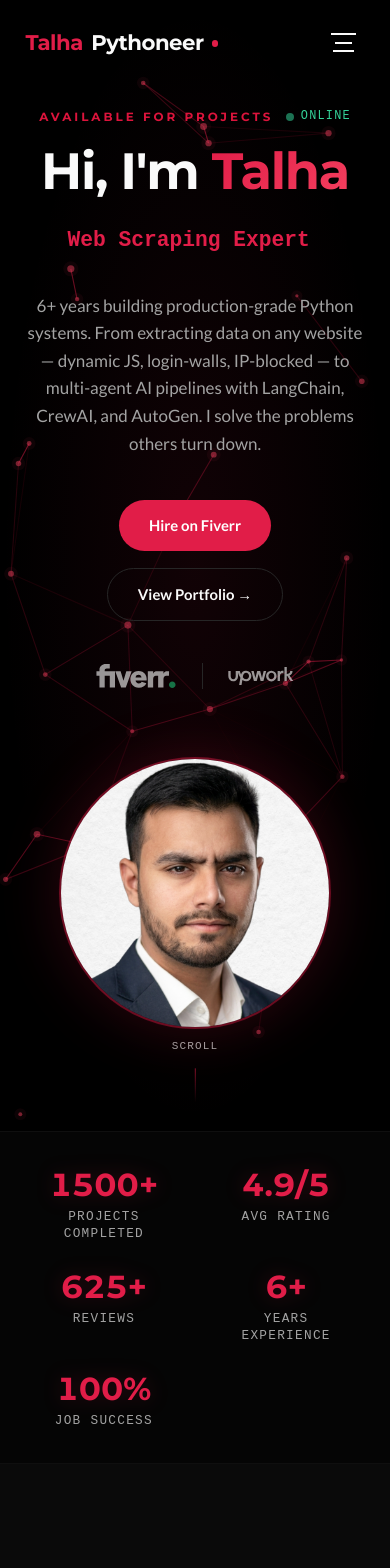
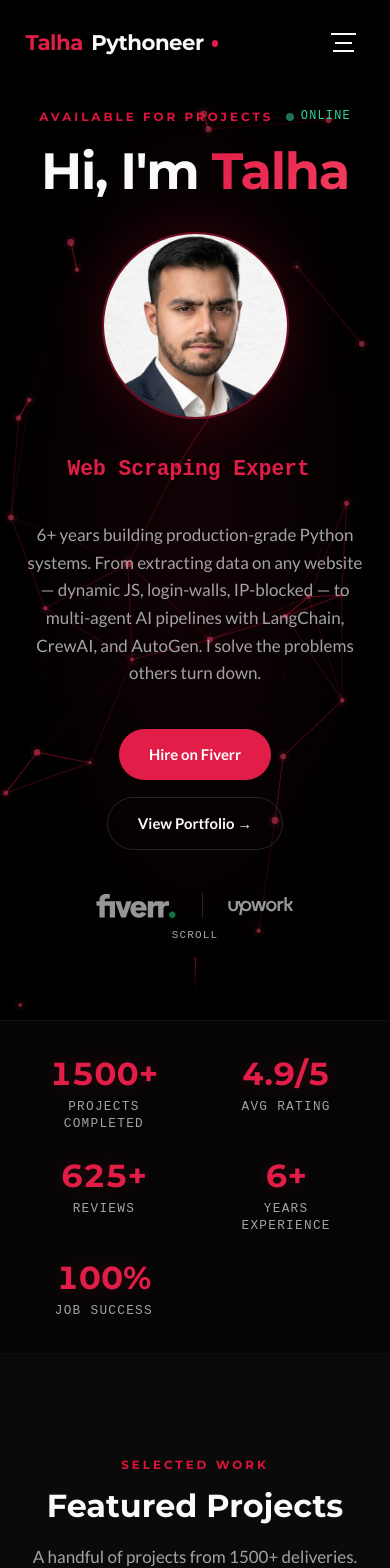
Before and after one commit to talhapythoneer/talhapythoneer-portfolio, a Next.js app: page / in a window 390 px wide. Shown: the top 1568 px of the page. Built offline with nearby package versions, Linux system fonts and the light colour scheme.

Commit message:
Show hero photo on first render on mobile
- On mobile the photo now appears right under the 'Hi, I'm Talha'
  heading (above the fold) instead of below all the text
- Desktop keeps the side photo (hidden on mobile); extracted a shared
  ProfilePhoto to avoid duplication

```diff
--- a/components/Hero.tsx
+++ b/components/Hero.tsx
@@ -45,6 +45,28 @@ function TypingText() {
   );
 }
 
+function ProfilePhoto({ size = "w-64 h-64 md:w-80 md:h-80" }: { size?: string }) {
+  return (
+    <div className={`relative ${size}`}>
+      <div className="absolute inset-0 rounded-full bg-[#E11D48]/10 animate-[spin_12s_linear_infinite]">
+        <div className="absolute inset-4 rounded-full border border-dashed border-[#E11D48]/20" />
+      </div>
+      <div className="absolute inset-0 rounded-full bg-gradient-to-br from-[#E11D48]/20 to-transparent animate-pulse" />
+
+      <div className="relative z-10 w-full h-full rounded-full overflow-hidden border-2 border-[#E11D48]/40 shadow-[0_0_60px_rgba(225,29,72,0.2)]">
+        <Image
+          src="/assets/img/porifle_v1.png"
+          alt="Talha Pythoneer - Python Developer and Web Scraping Expert"
+          fill
+          className="object-cover"
+          priority
+          sizes="(max-width: 768px) 256px, 320px"
+        />
+      </div>
+    </div>
+  );
+}
+
 const container: Variants = {
   hidden: {},
   show: { transition: { staggerChildren: 0.12 } },
@@ -85,6 +107,11 @@ export default function Hero() {
             Hi, I&apos;m{" "}
             <span className="text-gradient">Talha</span>
           </motion.h1>
+
+          {/* Mobile-only photo — visible on first render right under the name */}
+          <motion.div variants={item} className="lg:hidden flex justify-center my-8">
+            <ProfilePhoto size="w-44 h-44 sm:w-52 sm:h-52" />
+          </motion.div>
 
           <motion.div variants={item} className="text-xl md:text-2xl text-[#A3A3A3] mb-8 h-8">
             <TypingText />
@@ -156,25 +183,9 @@ export default function Hero() {
           initial={{ opacity: 0, scale: 0.85, rotateY: -15 }}
           animate={{ opacity: 1, scale: 1, rotateY: 0 }}
           transition={{ duration: 0.9, ease: [0.25, 0.46, 0.45, 0.94], delay: 0.3 }}
-          className="relative flex-shrink-0"
+          className="relative flex-shrink-0 hidden lg:block"
         >
-          <div className="relative w-64 h-64 md:w-80 md:h-80">
-            <div className="absolute inset-0 rounded-full bg-[#E11D48]/10 animate-[spin_12s_linear_infinite]">
-              <div className="absolute inset-4 rounded-full border border-dashed border-[#E11D48]/20" />
-            </div>
-            <div className="absolute inset-0 rounded-full bg-gradient-to-br from-[#E11D48]/20 to-transparent animate-pulse" />
-
-            <div className="relative z-10 w-full h-full rounded-full overflow-hidden border-2 border-[#E11D48]/40 shadow-[0_0_60px_rgba(225,29,72,0.2)]">
-              <Image
-                src="/assets/img/porifle_v1.png"
-                alt="Talha Pythoneer - Python Developer and Web Scraping Expert"
-                fill
-                className="object-cover"
-                priority
-                sizes="(max-width: 768px) 256px, 320px"
-              />
-            </div>
-          </div>
+          <ProfilePhoto />
         </motion.div>
       </div>
 
```
